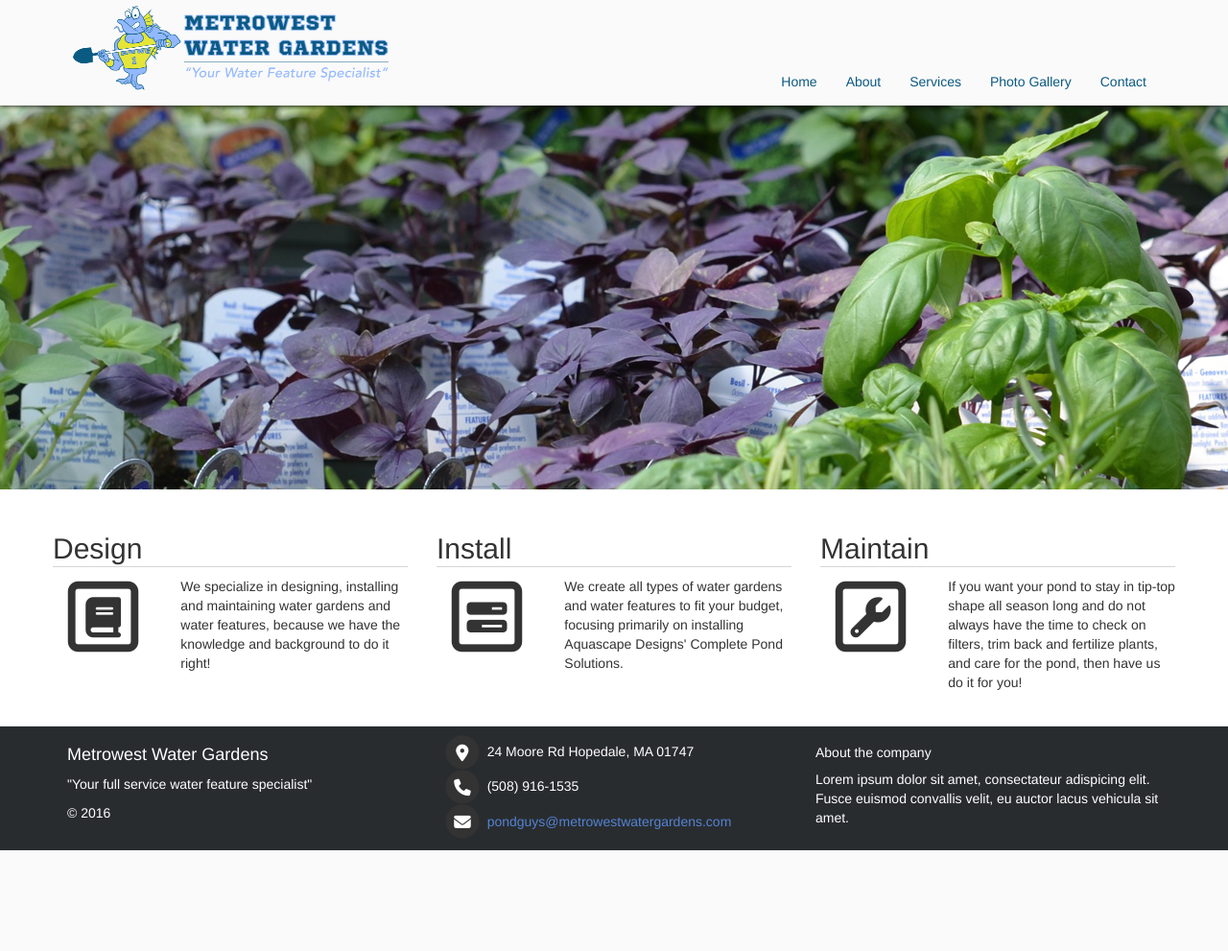
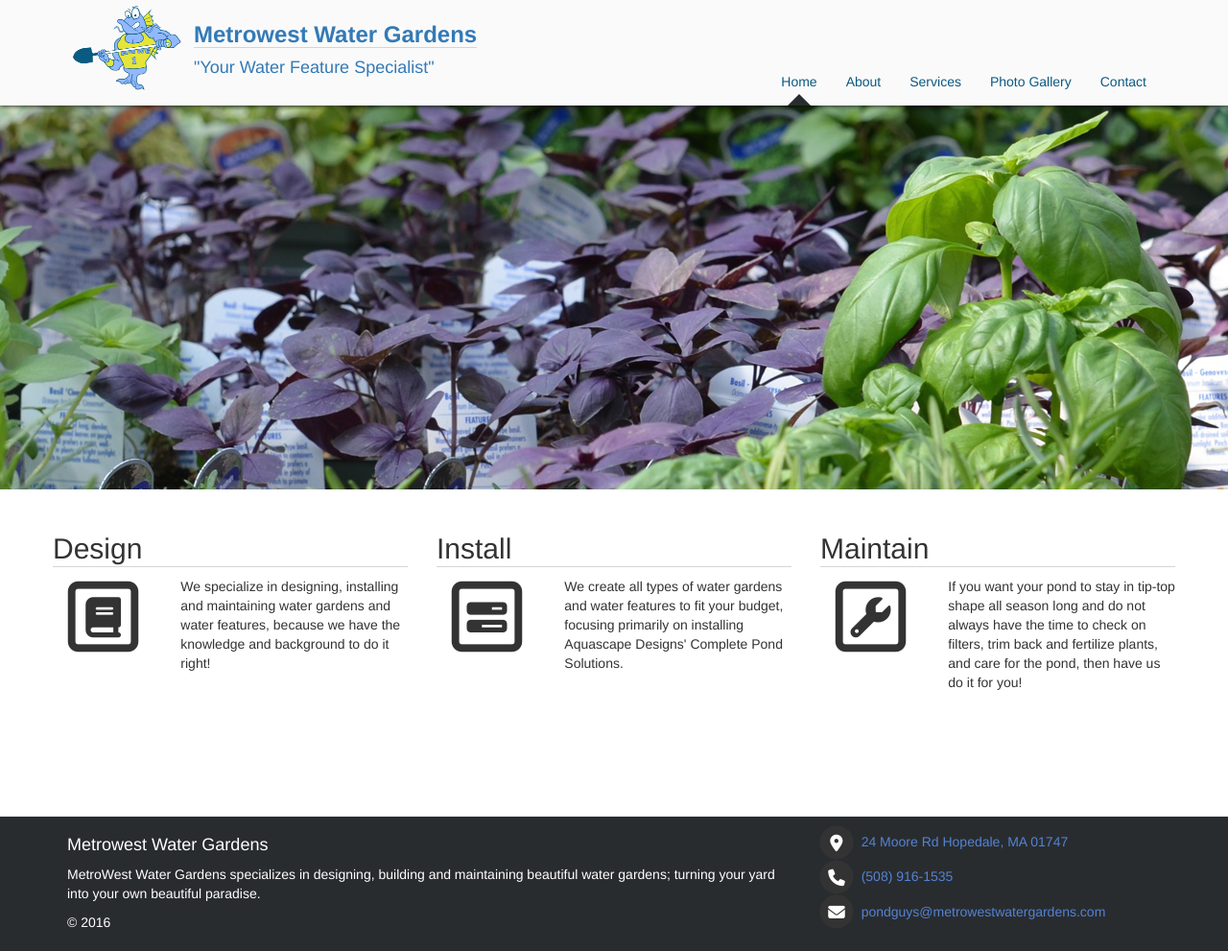
Before and after one commit to gberg927/metrowestwatergardens, a CodeIgniter app: page / in a window 1280 px wide. Shown: the whole page at 96% size. Before the commit the page ends 886 px from the top, so only its background shows below. Run offline with CodeIgniter, Linux system fonts and the light colour scheme; some libraries are stand-ins or nearby versions.

Commit message:
A few UI changes

```diff
--- a/application/views/bootstrap.php
+++ b/application/views/bootstrap.php
@@ -9,7 +9,7 @@
     <meta name="description" content="">
     <meta name="author" content="">
 
-    <title>Business Frontpage - Start Bootstrap Template</title>
+    <title>MetroWest Water Gardens</title>
 
     <!-- Bootstrap Core CSS -->
     <link href="../mwwg-bootstrap/css/bootstrap.css" rel="stylesheet">
@@ -17,24 +17,29 @@
 </head>
 
 <body>
-
     <!-- Navigation -->
-    <nav class="navbar navbar navbar-fixed-top" role="navigation">
+    <nav class="navbar navbar-fixed-top" role="navigation">
         <div class="container">
             <div class="navbar-header">
-                <button type="button" class="navbar-toggle" data-toggle="collapse" data-target="#bs-example-navbar-collapse-1">
-                    <span class="sr-only">Toggle navigation</span>
-                    <span class="icon-bar"></span>
-                    <span class="icon-bar"></span>
-                    <span class="icon-bar"></span>
+                <button type="button" class="navbar-toggle collapsed inverse" data-toggle="collapse" data-target="#navbar" aria-expanded="false" aria-controls="navbar">
+                  <span class="sr-only">Toggle navigation</span>
+                  <span class="icon-bar"></span>
+                  <span class="icon-bar"></span>
+                  <span class="icon-bar"></span>
                 </button>
                 <a class="navbar-brand" href="#">
-                  <img src="../mwwg-bootstrap/logo.png" alt="Metrowest Water Gardens">
+                    <img src="../mwwg-bootstrap/logo_no_text.png" alt="Metrowest Water Gardens">
                 </a>
+                <div class="navbar-text">
+                  <a class="navbar-brand" href="#">
+                    <h3 class="title">Metrowest Water Gardens</h3>
+                    <p>"Your Water Feature Specialist"</p>
+                  </a>
+                </div>
             </div>
-            <div class="collapse navbar-collapse navbar-right" id="bs-example-navbar-collapse-1">
+            <div id="navbar" class="collapse navbar-collapse navbar-right">
                 <ul class="nav navbar-nav">
-                    <li>
+                    <li class="active">
                         <a href="#">Home</a>
                     </li>
                     <li>
@@ -113,14 +118,15 @@
               </div>
             </div>
         </div>
+        <div class="push"></div>
     </div>
     <footer class="footer">
       <div class="container">
         <div class="row">
-          <div class="col-lg-4">
+          <div class="col-lg-8">
             <div>
               <h4>Metrowest Water Gardens</h4>
-              <p>"Your full service water feature specialist"</p><br>
+              <p>MetroWest Water Gardens specializes in designing, building and maintaining beautiful water gardens; turning your yard into your own beautiful paradise. </p>
               <p>&copy; <?php echo date("Y"); ?></p>
             </div>
           </div>
@@ -130,14 +136,14 @@
                 <i class="fa fa-circle fa-stack-2x"></i>
                 <i class="fa fa-map-marker fa-inverse fa-stack-1x "></i>
               </span>
-              <p><span>24 Moore Rd</span> Hopedale, MA 01747</p>
+                <p><a href="http://maps.google.com/?q=24 Moore Rd, Hopedale, MA 01747"><span>24 Moore Rd</span> Hopedale, MA 01747</a></p>
             </div>
             <div>
               <span class="fa-stack fa-lg">
                 <i class="fa fa-circle fa-stack-2x"></i>
                 <i class="fa fa-phone fa-inverse fa-stack-1x "></i>
               </span>
-              <p>(508) 916-1535</p>
+              <p><a href="tel:508-916-1535">(508) 916-1535</a></p>
             </div>
             <div>
               <span class="fa-stack fa-lg">
@@ -147,14 +153,10 @@
               <p><a href="mailto:pondguys@metrowestwatergardens.com">pondguys@metrowestwatergardens.com</a></p>
             </div>
           </div>
-          <div class="col-lg-4">
-            <h5>About the company</h5>
-            <p>Lorem ipsum dolor sit amet, consectateur adispicing elit. Fusce euismod convallis velit, eu auctor lacus vehicula sit amet.</p>
-          </div>
-        </div>
       </div>
+
     </footer>
-    <script src="../mwwg-bootstrap/js/jquery.js"></script>
+    <script src="https://ajax.googleapis.com/ajax/libs/jquery/2.2.4/jquery.min.js"></script>
     <script src="../mwwg-bootstrap/js/bootstrap.min.js"></script>
     <script src="https://use.fontawesome.com/c272f4dbd3.js"></script>
 </body>
--- a/mwwg-bootstrap/css/site.css
+++ b/mwwg-bootstrap/css/site.css
@@ -1,3 +1,8 @@
+body {
+    padding-top: 110px; /* Required padding for .navbar-fixed-top. Remove if using .navbar-static-top. Change if height of navigation changes. */
+    background-color: #FFFFFF;
+}
+
 .navbar-fixed-top {
   background-color: rgba(249,249,249, .8);
   border: 0;
@@ -30,26 +35,46 @@
   color: #0c5a82;
 }
 
+.nav .active:after {
+  content: "";
+  display: block;
+  border-bottom: 12px solid #1f5069;
+  border-right: 12px solid transparent;
+  border-left: 12px solid transparent;
+  border-bottom-color: #292c2f;
+  position: absolute;
+  bottom: 0px;
+  left: 50%;
+  margin-left: -12px;
+}
+
 .nav > li > a:hover,
 .nav > li > a:focus {
   text-decoration: none;
-  background-color: #E2CFCB;
 }
 
-.nav > li > a:hover:after {
-    content: "";
-    display: block;
-    border: 12px solid #bbb;
-    border-bottom-color: #000;
-    position: absolute;
-    bottom: 0px;
-    left: 50%;
-    margin-left: -12px;
+.navbar-toggle .icon-bar{
+  background-color: #000000;
 }
 
-body {
-    padding-top: 110px; /* Required padding for .navbar-fixed-top. Remove if using .navbar-static-top. Change if height of navigation changes. */
-    background-color: #FFFFFF;
+.navbar-brand img:hover {
+  -ms-transform: rotate(7deg); /* IE 9 */
+  -webkit-transform: rotate(7deg); /* Chrome, Safari, Opera */
+  transform: rotate(7deg);
+}
+
+.navbar-header .navbar-text {
+  margin-top: 3px;
+  margin-left: -8px;
+}
+
+.navbar-header .navbar-text .title {
+  font-weight: bold;
+  border-bottom: 1px solid #d5d5d5;
+}
+
+.push {
+    height: 140px;
 }
 
 footer {
@@ -82,6 +107,11 @@ footer p a{
 
 .content {
   padding: 25px 0px 25px 0px;
+  min-height: 100%;
+  height: auto !important;
+  height: 100%;
+  margin: 0 auto -46px;
+
 }
 
 .info h2 {
```
Also changed, not shown: mwwg-bootstrap/logo_no_text.png (added).
